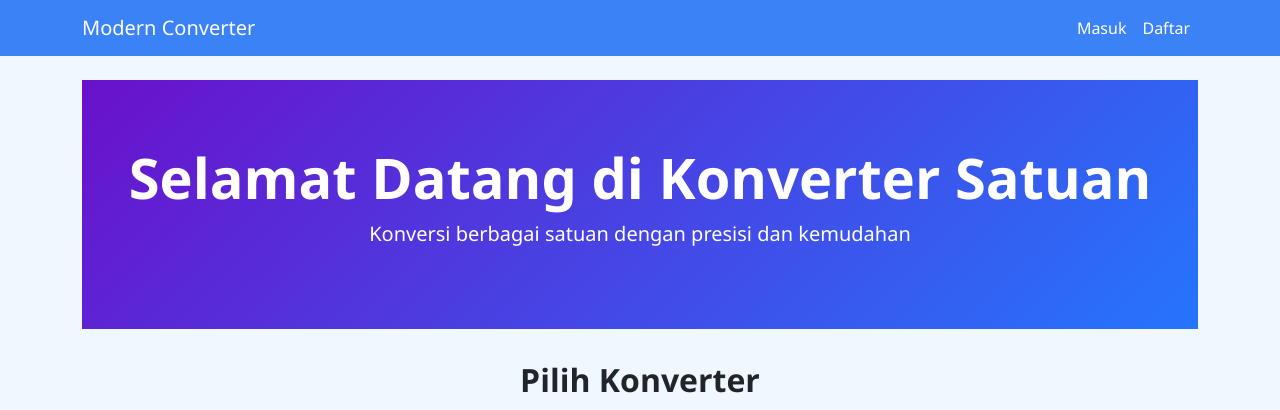
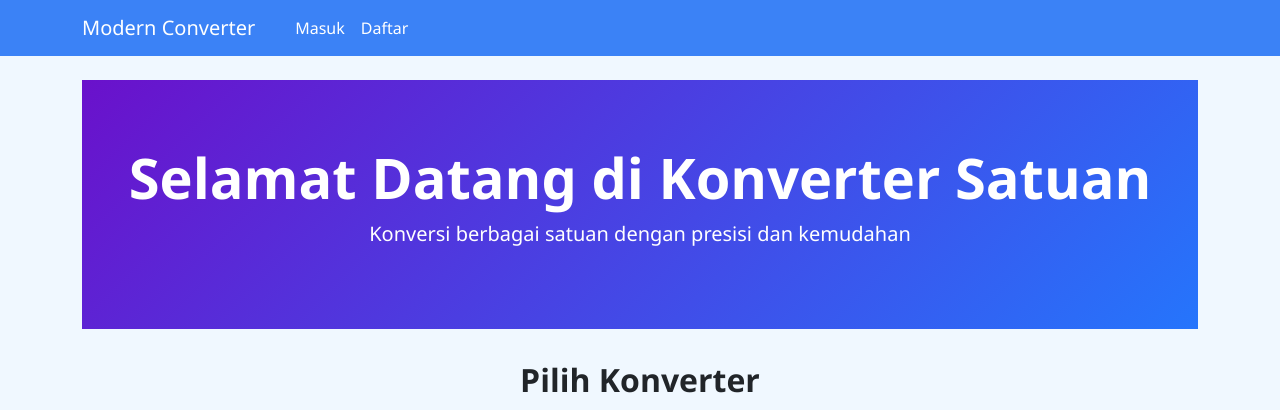
Before and after one commit to AAL34ckend/flask-converter-unit, a Flask app: page / in a window 1280 px wide. Shown: the top 410 px of the page. Run offline with Flask 3, Linux system fonts and the light colour scheme; some libraries are stand-ins or nearby versions.

Commit message:
updated navbar

```diff
--- a/templates/base.html
+++ b/templates/base.html
@@ -39,13 +39,13 @@
     {% block extra_css %}{% endblock %}
 </head>
 <body class="d-flex flex-column min-vh-100">
-    <nav class="navbar navbar-expand-lg navbar-dark">
+    <nav class="navbar navbar-expand-lg navbar-dark bg-primary">
         <div class="container">
-            <a class="navbar-brand" href="/">Modern Converter</a>
+            <a class="navbar-brand" href="{{ url_for('home') }}">Modern Converter</a>
             <button class="navbar-toggler" type="button" data-bs-toggle="collapse" data-bs-target="#navbarNav" aria-controls="navbarNav" aria-expanded="false" aria-label="Toggle navigation">
                 <span class="navbar-toggler-icon"></span>
             </button>
-            <div class="d-flex justify-content-between align-items-center collapse navbar-collapse" id="navbarNav">
+            <div class="collapse navbar-collapse" id="navbarNav">
                 <div class="px-2"></div>
                 <div class="navbar-nav">
                     {% if session.get('user_id') %}
@@ -58,6 +58,7 @@
             </div>
         </div>
     </nav>
+
 
     <main class="flex-grow-1 container py-4">
         {% block body %}{% endblock %}
```
Also changed, not shown: templates/home.html (+4 -4 lines).
